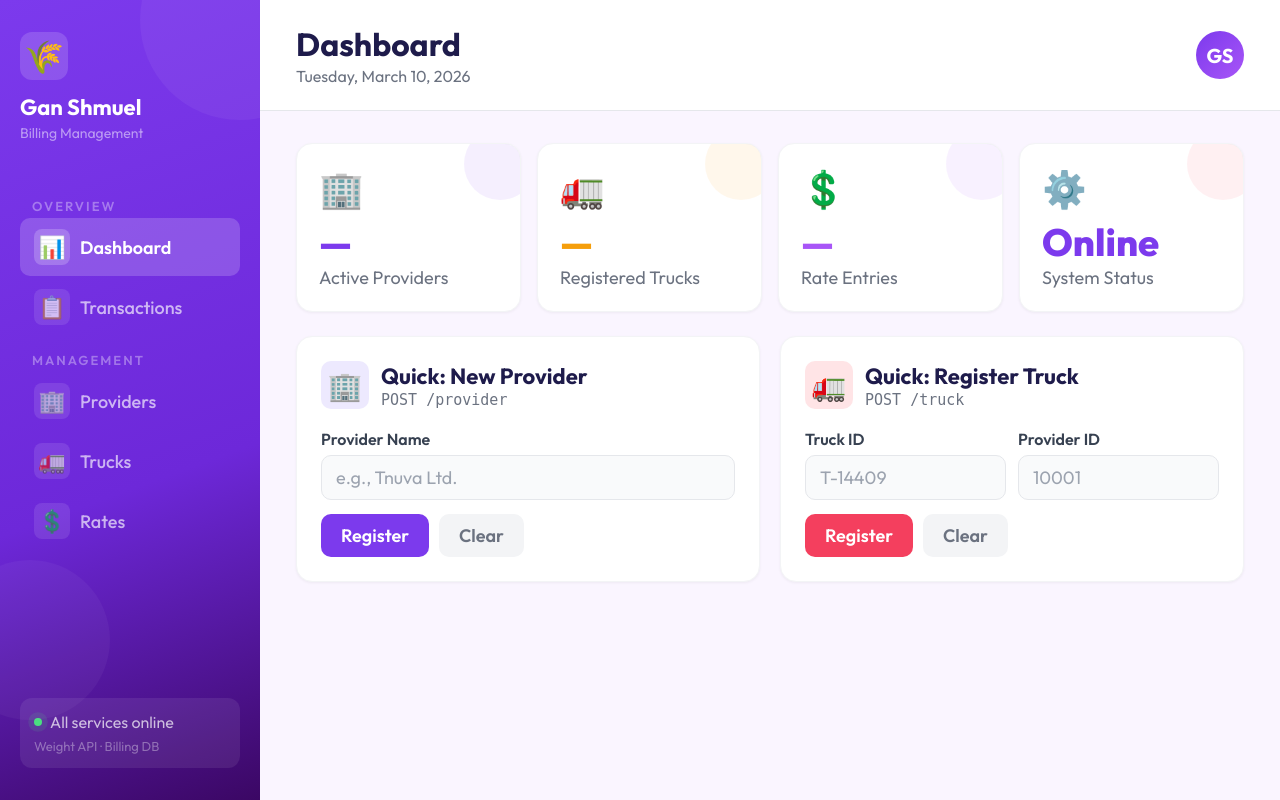
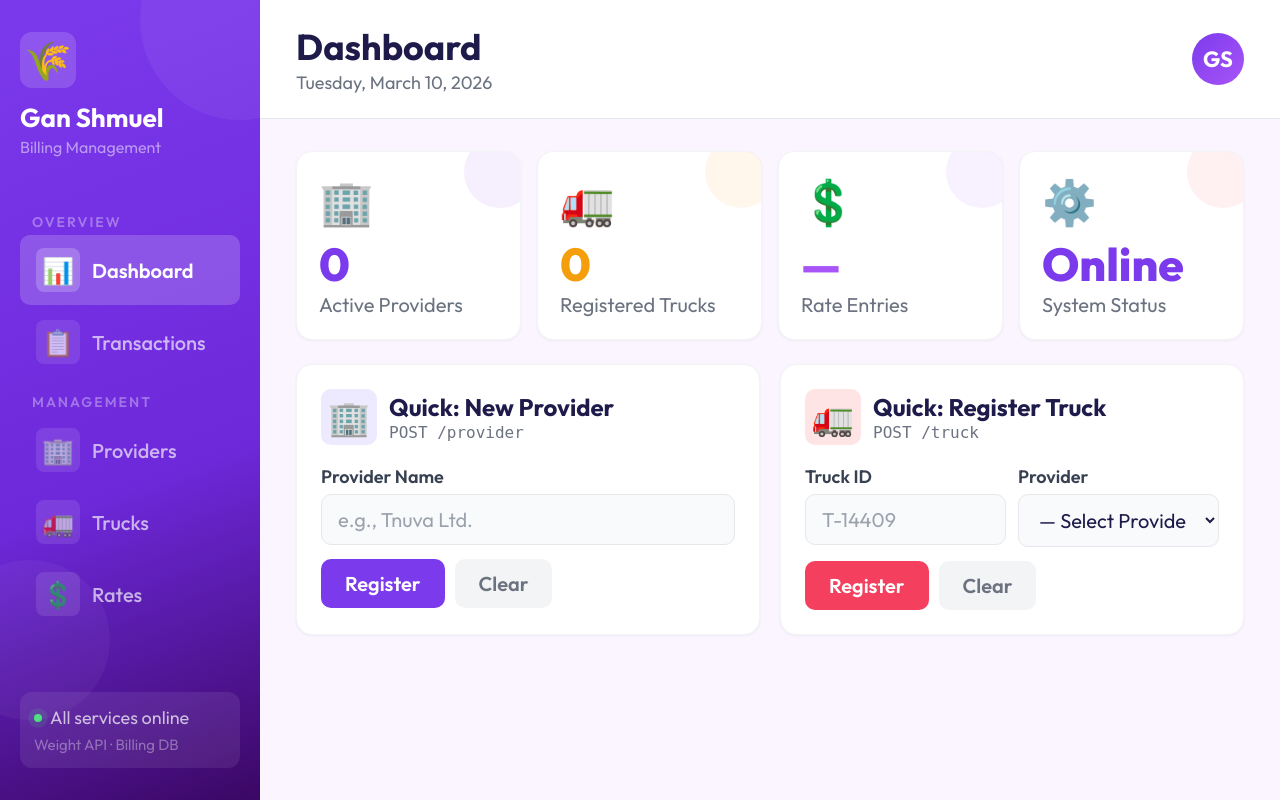
Before and after one commit to GanShmuel-Develeap/Gan_Shmuel, a Flask app: page / in a window 1280 px wide. Run offline with Flask 3, Linux system fonts and the light colour scheme; data that the repository does not hold is empty.

Commit message:
update front2

```diff
--- a/billing/routes.py
+++ b/billing/routes.py
@@ -1,6 +1,6 @@
 from flask import Blueprint, jsonify, request,send_file, send_from_directory
 from utils import create_provider, update_provider, upload_rates, get_rates_file_path,health_check
-from utils import get_truck, create_truck, update_truck
+from utils import get_truck, create_truck, update_truck, list_providers, list_trucks
 
 bill_bp = Blueprint('bill', __name__)
 
@@ -12,6 +12,22 @@
         return jsonify({"message": "Ok"}), 200
     else:
         return jsonify({"message": "Failure"}), 500
+
+
+@bill_bp.route("/providers", methods=["GET"])
+def list_providers_route():
+    providers, err = list_providers()
+    if err:
+        return jsonify({"error": err}), 500
+    return jsonify(providers), 200
+
+
+@bill_bp.route("/trucks", methods=["GET"])
+def list_trucks_route():
+    trucks, err = list_trucks()
+    if err:
+        return jsonify({"error": err}), 500
+    return jsonify(trucks), 200
 
 
 @bill_bp.route("/provider", methods=["POST"])
--- a/billing/static/css/style.css
+++ b/billing/static/css/style.css
@@ -32,11 +32,11 @@
   --error-text:   #991b1b;
   --warn-bg:      #fef3c7;
   --warn-text:    #92400e;
-  --base-font-size: 18px;
-  --small-font-size: 15px;
-  --large-font-size: 22px;
-  --icon-size: 36px;
-  --icon-large-size: 48px;
+  --base-font-size: 20px;
+  --small-font-size: 17px;
+  --large-font-size: 26px;
+  --icon-size: 44px;
+  --icon-large-size: 56px;
 }
 
 body {
@@ -93,17 +93,17 @@
   display: flex;
   align-items: center;
   justify-content: center;
-  font-size: 32px;
+  font-size: 38px;
   margin-bottom: 14px;
 }
 .logo-name {
-  font-size: 22px;
+  font-size: 26px;
   font-weight: 700;
   color: white;
   line-height: 1.2;
 }
 .logo-tagline {
-  font-size: 14px;
+  font-size: 16px;
   color: rgba(255,255,255,0.5);
   margin-top: 4px;
 }
@@ -114,7 +114,7 @@
   position: relative;
 }
 .nav-group-label {
-  font-size: 13px;
+  font-size: 14px;
   font-weight: 600;
   letter-spacing: 2px;
   text-transform: uppercase;
@@ -126,11 +126,11 @@
 .nav-btn {
   display: flex;
   align-items: center;
-  gap: 10px;
-  padding: 11px 14px;
+  gap: 12px;
+  padding: 13px 16px;
   border-radius: 10px;
   cursor: pointer;
-  font-size: 18px;
+  font-size: 20px;
   font-weight: 500;
   color: rgba(255,255,255,0.65);
   transition: background 0.2s, color 0.2s;
@@ -153,7 +153,7 @@
   display: flex;
   align-items: center;
   justify-content: center;
-  font-size: 22px;
+  font-size: 26px;
   flex-shrink: 0;
 }
 .nav-btn.active .nav-icon {
@@ -172,11 +172,11 @@
   display: flex;
   align-items: center;
   gap: 8px;
-  font-size: 16px;
+  font-size: 18px;
   color: rgba(255,255,255,0.7);
 }
 .sidebar-footer-sub {
-  font-size: 13px;
+  font-size: 15px;
   color: rgba(255,255,255,0.35);
   margin-top: 6px;
 }
@@ -216,24 +216,24 @@
   flex-shrink: 0;
 }
 .header-left h1 {
-  font-size: 32px;
+  font-size: 36px;
   font-weight: 700;
   color: var(--ink);
 }
 .header-left p {
-  font-size: 16px;
+  font-size: 18px;
   color: var(--muted-text);
   margin-top: 2px;
 }
 .header-right { display: flex; gap: 10px; align-items: center; }
 .avatar {
-  width: 48px; height: 48px;
+  width: 52px; height: 52px;
   border-radius: 50%;
   background: linear-gradient(135deg, #7c3aed, #a855f7);
   display: flex;
   align-items: center;
   justify-content: center;
-  font-size: 20px;
+  font-size: 22px;
   font-weight: 700;
   color: white;
 }
@@ -274,17 +274,17 @@
   pointer-events: none;
 }
 .stat-icon {
-  font-size: 36px;
+  font-size: 44px;
   margin-bottom: 12px;
   display: block;
 }
 .stat-val {
-  font-size: 38px;
+  font-size: 46px;
   font-weight: 800;
   line-height: 1;
 }
 .stat-lbl {
-  font-size: 18px;
+  font-size: 20px;
   color: var(--muted-text);
   margin-top: 5px;
 }
@@ -312,12 +312,12 @@
   margin-bottom: 20px;
 }
 .fcard-icon {
-  width: 48px; height: 48px;
+  width: 56px; height: 56px;
   border-radius: 10px;
   display: flex;
   align-items: center;
   justify-content: center;
-  font-size: 28px;
+  font-size: 34px;
   flex-shrink: 0;
 }
 .teal-icon   { background: var(--teal-light); }
@@ -325,9 +325,9 @@
 .amber-icon  { background: var(--amber-light); }
 .violet-icon { background: var(--violet-light); }
 
-.fcard-title { font-size: 22px; font-weight: 700; }
+.fcard-title { font-size: 24px; font-weight: 700; }
   .fcard-endpoint {
-  font-size: 15px;
+  font-size: 16px;
   color: var(--muted-text);
   font-family: monospace;
   margin-top: 1px;
@@ -338,7 +338,7 @@
 .field { margin-bottom: 14px; }
 .field label {
   display: block;
-  font-size: 16px;
+  font-size: 18px;
   font-weight: 600;
   color: #374151;
   margin-bottom: 6px;
@@ -346,11 +346,11 @@
 
 input, select {
   width: 100%;
-  padding: 10px 14px;
+  padding: 12px 16px;
   border: 1.5px solid var(--border);
   border-radius: 10px;
   font-family: 'Outfit', sans-serif;
-  font-size: 18px;
+  font-size: 20px;
   color: var(--ink);
   background: #f9fafb;
   outline: none;
@@ -392,9 +392,9 @@
 
 .btn {
   font-family: 'Outfit', sans-serif;
-  font-size: 18px;
+  font-size: 20px;
   font-weight: 600;
-  padding: 10px 20px;
+  padding: 12px 24px;
   border-radius: 10px;
   border: none;
   cursor: pointer;
--- a/billing/static/index.html
+++ b/billing/static/index.html
@@ -133,8 +133,8 @@
               <input type="text" id="dash-truck-id" placeholder="T-14409" />
             </div>
             <div class="field">
-              <label>Provider ID</label>
-              <input type="number" id="dash-truck-provider" placeholder="10001" />
+              <label>Provider</label>
+              <select id="dash-truck-provider"><option value="">— Select Provider —</option></select>
             </div>
           </div>
           <div class="btn-row">
@@ -182,7 +182,7 @@
           <div class="row2">
             <div class="field">
               <label>Provider ID</label>
-              <input type="number" id="update-provider-id" placeholder="10001" />
+              <select id="update-provider-id"><option value="">— Select Provider —</option></select>
             </div>
             <div class="field">
               <label>New Name</label>
@@ -228,8 +228,8 @@
               <input type="text" id="create-truck-id" placeholder="T-14409" />
             </div>
             <div class="field">
-              <label>Provider ID</label>
-              <input type="number" id="create-truck-provider" placeholder="10001" />
+              <label>Provider</label>
+              <select id="create-truck-provider"><option value="">— Select Provider —</option></select>
             </div>
           </div>
           <div class="btn-row">
@@ -250,12 +250,12 @@
           </div>
           <div class="row2">
             <div class="field">
-              <label>Truck ID</label>
-              <input type="text" id="update-truck-id" placeholder="T-14409" />
+              <label>Truck</label>
+              <select id="update-truck-id"><option value="">— Select Truck —</option></select>
             </div>
             <div class="field">
-              <label>New Provider ID</label>
-              <input type="number" id="update-truck-provider" placeholder="10001" />
+              <label>New Provider</label>
+              <select id="update-truck-provider"><option value="">— Select Provider —</option></select>
             </div>
           </div>
           <div class="btn-row">
@@ -276,8 +276,8 @@
           </div>
           <div class="row3">
             <div class="field">
-              <label>Truck ID</label>
-              <input type="text" id="lookup-truck-id" placeholder="T-14409" />
+              <label>Truck</label>
+              <select id="lookup-truck-id"><option value="">— Select Truck —</option></select>
             </div>
             <div class="field">
               <label>From (yyyymmddhhmmss)</label>
--- a/billing/static/js/app.js
+++ b/billing/static/js/app.js
@@ -69,6 +69,58 @@
   return { ok: res.ok, status: res.status, data };
 }
 
+// ── DROPDOWN POPULATION ────────────────────────
+
+async function populateProviderDropdowns() {
+  try {
+    const { ok, data } = await apiFetch('/providers');
+    if (!ok || !Array.isArray(data)) return;
+    const selects = document.querySelectorAll(
+      '#dash-truck-provider, #create-truck-provider, #update-truck-provider, #update-provider-id'
+    );
+    selects.forEach(sel => {
+      const current = sel.value;
+      const firstOpt = sel.querySelector('option:first-child');
+      sel.innerHTML = '';
+      sel.appendChild(firstOpt);
+      data.forEach(p => {
+        const opt = document.createElement('option');
+        opt.value = p.id;
+        opt.textContent = `#${p.id} — ${p.name}`;
+        sel.appendChild(opt);
+      });
+      if (current) sel.value = current;
+    });
+  } catch {}
+}
+
+async function populateTruckDropdowns() {
+  try {
+    const { ok, data } = await apiFetch('/trucks');
+    if (!ok || !Array.isArray(data)) return;
+    const selects = document.querySelectorAll(
+      '#update-truck-id, #lookup-truck-id'
+    );
+    selects.forEach(sel => {
+      const current = sel.value;
+      const firstOpt = sel.querySelector('option:first-child');
+      sel.innerHTML = '';
+      sel.appendChild(firstOpt);
+      data.forEach(t => {
+        const opt = document.createElement('option');
+        opt.value = t.id;
+        opt.textContent = `${t.id} (${t.provider_name || 'Provider #' + t.provider_id})`;
+        sel.appendChild(opt);
+      });
+      if (current) sel.value = current;
+    });
+  } catch {}
+}
+
+async function populateAllDropdowns() {
+  await Promise.all([populateProviderDropdowns(), populateTruckDropdowns()]);
+}
+
 // ── HEALTH CHECK ───────────────────────────────
 
 async function checkHealth() {
@@ -98,6 +150,7 @@
   checkHealth();
   loadProviderCount();
   loadTruckCount();
+  populateAllDropdowns();
 }
 
 async function loadProviderCount() {
@@ -144,6 +197,7 @@
     document.getElementById(nameInputId).value = '';
     if (currentPage === 'providers') loadProviders();
     loadDashboard();
+    populateAllDropdowns();
   } else {
     showMsg(msgId, 'error', `❌ ${data.error || 'Failed to register provider'}`);
   }
@@ -169,6 +223,7 @@
   if (ok) {
     showMsg(msgId, 'success', `✅ Provider ${id} updated to "${name}"`);
     loadProviders();
+    populateAllDropdowns();
   } else {
     showMsg(msgId, 'error', `❌ ${data.error || 'Failed to update provider'}`);
   }
@@ -247,6 +302,7 @@
     document.getElementById(truckInputId).value = '';
     document.getElementById(providerInputId).value = '';
     loadDashboard();
+    populateAllDropdowns();
   } else {
     showMsg(msgId, 'error', `❌ ${data.error || 'Failed to register truck'}`);
   }
@@ -271,6 +327,7 @@
 
   if (ok) {
     showMsg(msgId, 'success', `✅ Truck "${truckId}" updated to provider #${provider}`);
+    populateAllDropdowns();
   } else {
     showMsg(msgId, 'error', `❌ ${data.error || 'Failed to update truck'}`);
   }
@@ -477,4 +534,5 @@
 
   // Load initial page
   navigate('dashboard');
+  populateAllDropdowns();
 });
```
Also changed, not shown: other parts of billing/static/css/style.css (+16 -16 lines), billing/utils.py (+26 -0 lines).
